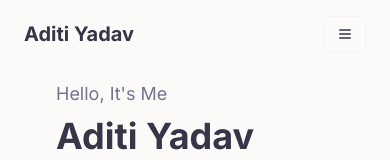
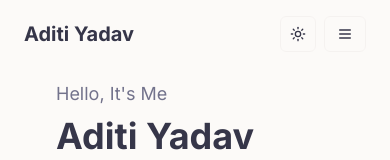
Before and after one commit to TejuMehar/prarthana-tolmare-portfolio, a React (Vite) app: page / in a window 390 px wide. Shown: the top 160 px of the page. Built offline with nearby package versions, Linux system fonts and the light colour scheme.

Commit message:
feat: Implement dark mode toggle
Integrates dark mode functionality into the portfolio website. Adds a theme toggle button next to the contact button in the navigation bar and mobile menu. Wraps the application with ThemeProvider and includes necessary configurations for theme switching.

```diff
--- a/src/App.tsx
+++ b/src/App.tsx
@@ -3,6 +3,7 @@ import { Toaster as Sonner } from "@/components/ui/sonner";
 import { TooltipProvider } from "@/components/ui/tooltip";
 import { QueryClient, QueryClientProvider } from "@tanstack/react-query";
 import { BrowserRouter, Routes, Route } from "react-router-dom";
+import { ThemeProvider } from "next-themes";
 import Index from "./pages/Index";
 import NotFound from "./pages/NotFound";
 
@@ -10,6 +11,12 @@ const queryClient = new QueryClient();
 
 const App = () => (
   <QueryClientProvider client={queryClient}>
+    <ThemeProvider
+      attribute="class"
+      defaultTheme="system"
+      enableSystem
+      disableTransitionOnChange
+    >
       <TooltipProvider>
         <Toaster />
         <Sonner />
@@ -21,6 +28,7 @@ const App = () => (
           </Routes>
         </BrowserRouter>
       </TooltipProvider>
+    </ThemeProvider>
   </QueryClientProvider>
 );
 
--- a/src/components/Navigation.tsx
+++ b/src/components/Navigation.tsx
@@ -1,6 +1,7 @@
 import { useState, useEffect } from "react";
 import { Menu, X } from "lucide-react";
 import { Button } from "@/components/ui/button";
+import { ThemeToggle } from "@/components/ui/theme-toggle";
 
 const Navigation = () => {
   const [isScrolled, setIsScrolled] = useState(false);
@@ -56,17 +57,20 @@ const Navigation = () => {
                 {item.label}
               </button>
             ))}
+            <ThemeToggle />
           </div>
 
-          {/* Mobile Menu Button */}
+          {/* Mobile Menu Button & Theme Toggle */}
+          <div className="md:hidden flex items-center space-x-2">
+            <ThemeToggle />
             <Button
               variant="outline"
               size="sm"
-            className="md:hidden"
               onClick={() => setIsMobileMenuOpen(!isMobileMenuOpen)}
             >
               {isMobileMenuOpen ? <X className="w-4 h-4" /> : <Menu className="w-4 h-4" />}
             </Button>
+          </div>
         </div>
 
         {/* Mobile Navigation */}
--- /dev/null
+++ b/src/components/ui/theme-toggle.tsx
@@ -0,0 +1,33 @@
+import { Moon, Sun } from "lucide-react";
+import { useTheme } from "next-themes";
+import { Button } from "@/components/ui/button";
+import { useEffect, useState } from "react";
+
+export function ThemeToggle() {
+  const { theme, setTheme } = useTheme();
+  const [mounted, setMounted] = useState(false);
+
+  useEffect(() => {
+    setMounted(true);
+  }, []);
+
+  if (!mounted) {
+    return null;
+  }
+
+  return (
+    <Button
+      variant="outline"
+      size="sm"
+      onClick={() => setTheme(theme === "light" ? "dark" : "light")}
+      className="h-9 w-9 p-0"
+    >
+      {theme === "light" ? (
+        <Moon className="h-4 w-4" />
+      ) : (
+        <Sun className="h-4 w-4" />
+      )}
+      <span className="sr-only">Toggle theme</span>
+    </Button>
+  );
+}
```
Lines whose indentation alone changed are shown as unchanged.
